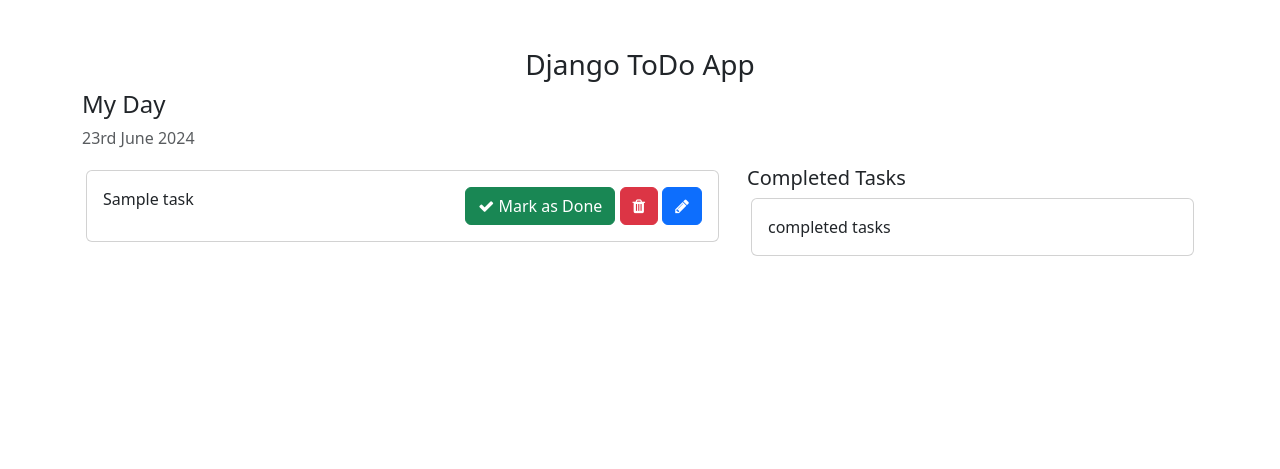
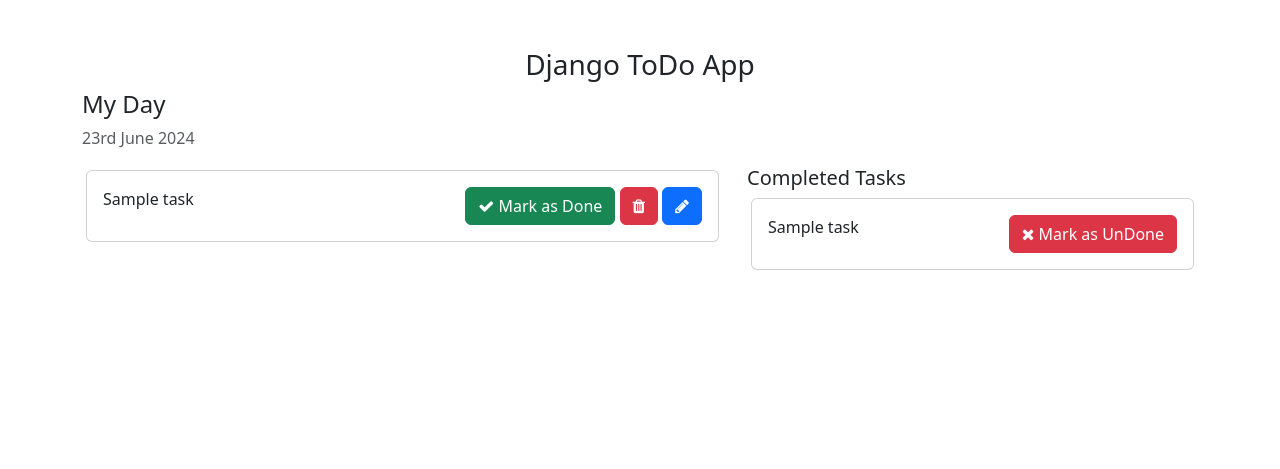
Before and after one commit to nishaasan/ToDo, a Django app: template templates/home.html in a window 1280 px wide. Shown: the top 469 px of the page. Run offline with Django 5.2, Linux system fonts and the light colour scheme; the template is opened without the code that fills it: most values are stand-ins (such as "Sample title", 1, 10 or a date in 2020).

Commit message:
all completed

```diff
--- a/templates/home.html
+++ b/templates/home.html
@@ -31,9 +31,9 @@
                     <div class="card-body">
                         {{task.task}}
                         <span style="position: relative; float: right;">
-                            <a class="btn btn-success"><i class="fa fa-check"></i> Mark as Done</a>
-                            <a class="btn btn-danger"><i class="fa fa-trash"></i></a>
-                            <a class="btn btn-primary"><i class="fa fa-pencil"></i></a>
+                            <a href="{% url 'completed' task.pk %}" class="btn btn-success"><i class="fa fa-check"></i> Mark as Done</a>
+                            <a href="{% url 'deleteTask' task.pk %}" class="btn btn-danger"><i class="fa fa-trash"></i></a>
+                            <a href="{% url 'editTask' task.pk %}"class="btn btn-primary"><i class="fa fa-pencil"></i></a>
                         </span>
                     </div>
                 </div>
@@ -42,12 +42,19 @@
             </div>
             <div class="col-md-5 col-lg-5">
                 <h5>Completed Tasks</h5>
+                {%for task in completed_tasks %}
                 <!-- List of all the tasks that have completed -->
                 <div class="card m-1">
                     <div class="card-body">
-                        completed tasks
+                        {{ task.task }}
+                        <span style="position: relative; float: right;">
+                            <a href="{% url 'uncompleted' task.pk %}" class="btn btn-danger"><i class="fa fa-times"></i> Mark as UnDone</a>
+
+
+                        </span>
                     </div>
                 </div>
+                {% endfor %}
             </div>
         </div>
         <div class="row">
--- a/todo/views.py
+++ b/todo/views.py
@@ -3,7 +3,9 @@
 from todoapp1.models import Task
 def home(request):
     tasks=Task.objects.filter(is_completed=False).order_by('-updated_at')
+    completed_tasks=Task.objects.filter(is_completed=True)
     context={
-        'tasks': tasks
+        'tasks': tasks,
+        'completed_tasks': completed_tasks
     }
     return render(request,'home.html',context)
--- a/todoapp1/urls.py
+++ b/todoapp1/urls.py
@@ -1,5 +1,10 @@
 from django.urls import path
 from . import views
 urlpatterns = [
-    path('addTask/',views.addTask,name='addTask')
+    path('addTask/',views.addTask,name='addTask'),
+    path('completed/<int:pk>',views.completed,name='completed'),
+    path('uncompleted/<int:pk>',views.uncompleted,name='uncompleted'),
+    path('editTask/<int:pk>',views.editTask,name='editTask'),
+    path('deleteTask/<int:pk>',views.deleteTask,name='deleteTask'),
+
 ]
```
Also changed, not shown: templates/editTask.html (added, +26 -0 lines), todoapp1/views.py (+30 -1 lines), db.sqlite3.
